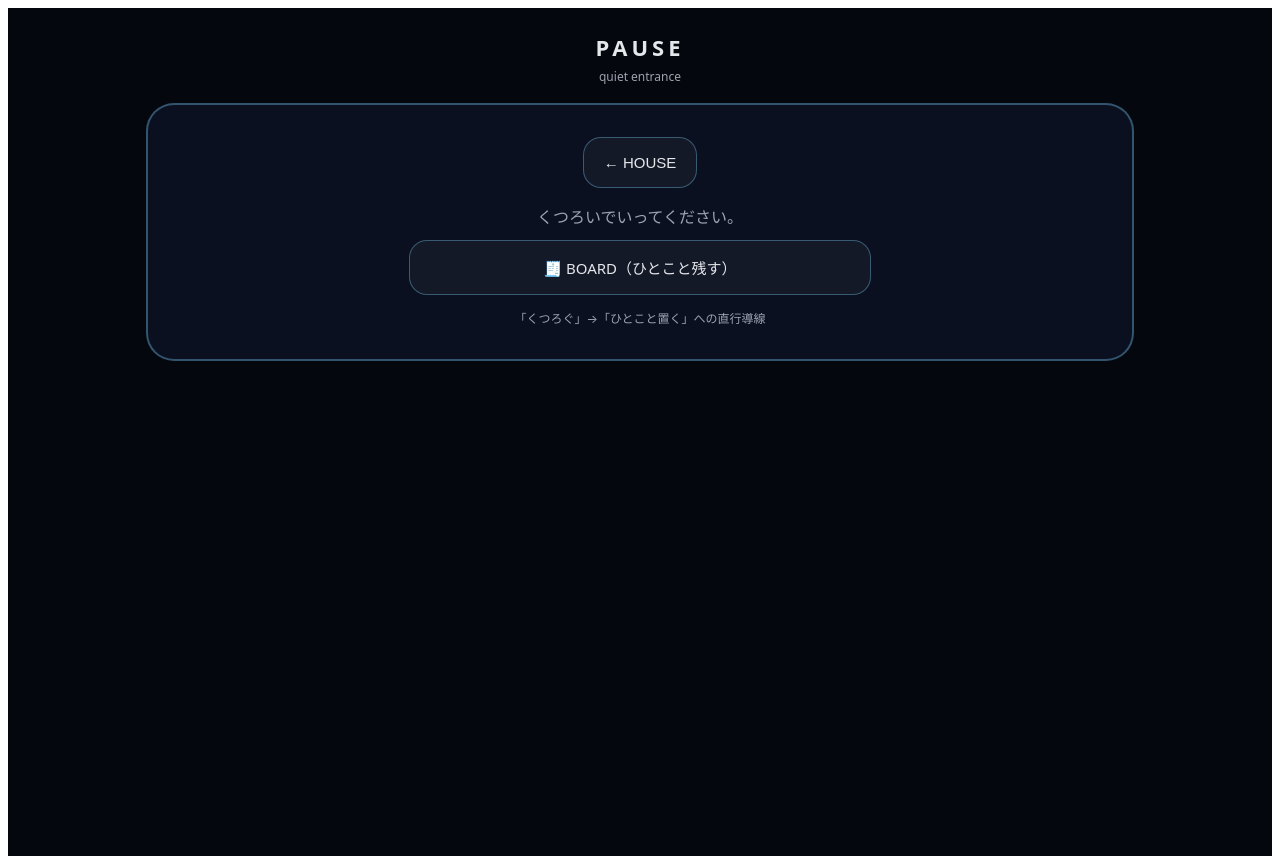
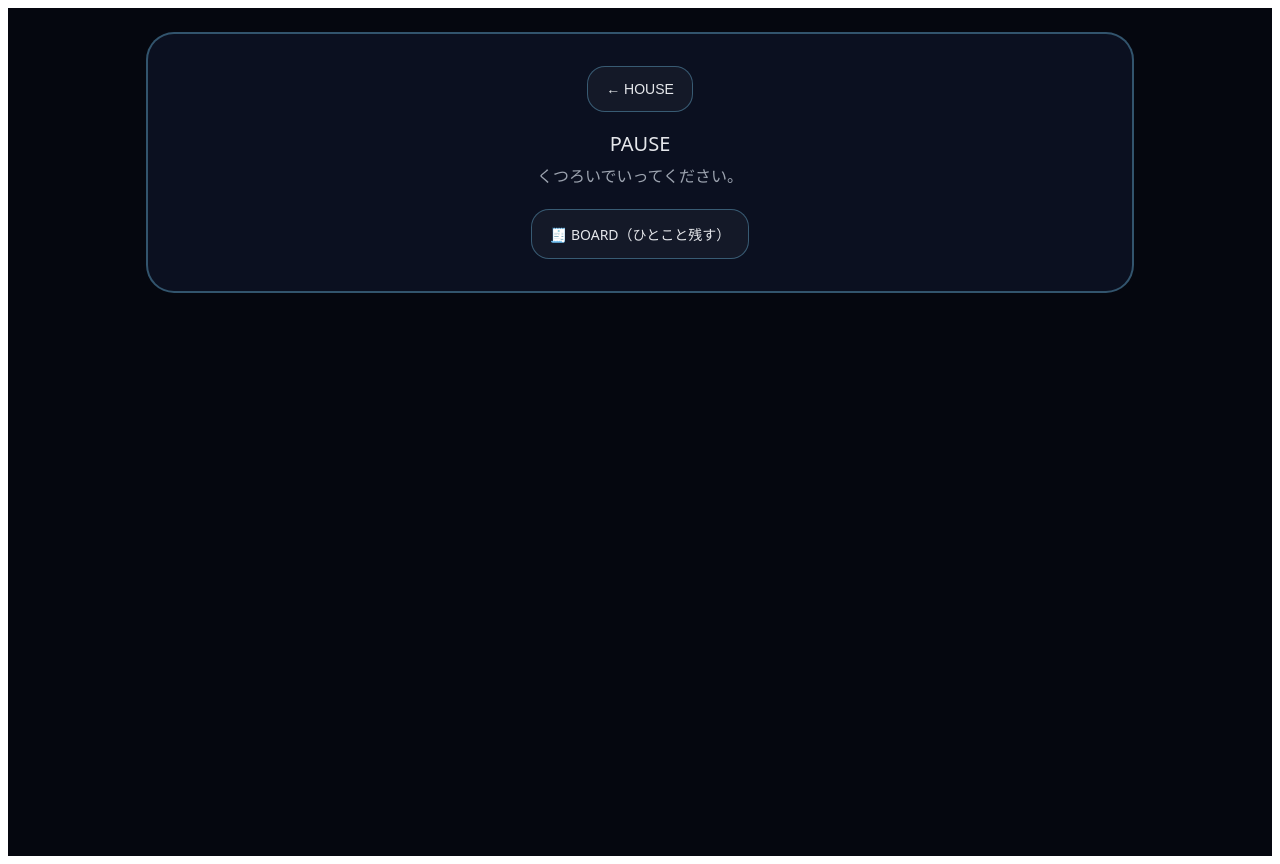
Before and after one commit to kan0601g-maker/pause-pwa, a Next.js app: page / in a window 1280 px wide. Both pictures are taken after a click on the button "☕ PAUSE". Built offline with nearby package versions, Linux system fonts and the light colour scheme.

Commit message:
Update page.js

```diff
--- a/app/page.js
+++ b/app/page.js
@@ -4,7 +4,7 @@ import React, { useState } from "react";
 import Link from "next/link";
 
 export default function Home() {
-  const [view, setView] = useState("HOUSE"); // HOUSE | PAUSE | STAR
+  const [view, setView] = useState("HOUSE");
 
   const bg = "#05070f";
   const card = "#0b1020";
@@ -31,18 +31,14 @@ export default function Home() {
     textAlign: "center",
   };
 
-  const btnBase = {
-    padding: "16px 20px",
+  const btn = {
+    padding: "14px 18px",
     borderRadius: 18,
-    fontSize: 15,
+    fontSize: 14,
     cursor: "pointer",
     border: `1px solid ${border}`,
     background: "rgba(255,255,255,0.04)",
     color: text,
-  };
-
-  const linkBtn = {
-    ...btnBase,
     textDecoration: "none",
     display: "inline-flex",
     alignItems: "center",
@@ -65,12 +61,9 @@ export default function Home() {
 
           <div style={frame}>
             <div style={{ fontSize: 64, marginBottom: 8 }}>👑</div>
-            <div style={{ fontSize: 13, letterSpacing: 1 }}>
-              Owner&nbsp;Yocchi
-            </div>
+            <div style={{ fontSize: 13 }}>Owner Yocchi</div>
           </div>
 
-          {/* ボタンゾーン */}
           <div
             style={{
               maxWidth: 720,
@@ -80,100 +73,48 @@ export default function Home() {
               gap: 18,
             }}
           >
-            <button style={btnBase} onClick={() => setView("PAUSE")}>
+            <button style={btn} onClick={() => setView("PAUSE")}>
               ☕ PAUSE
             </button>
-
-            <button style={btnBase} onClick={() => setView("STAR")}>
+            <button style={btn} onClick={() => setView("STAR")}>
               🌿 STAR LEAF
             </button>
-
-            <Link href="/board" style={linkBtn}>
+            <Link href="/board" style={btn}>
               🧾 BOARD
             </Link>
-          </div>
-
-          <div
-            style={{
-              textAlign: "center",
-              marginTop: 18,
-              fontSize: 12,
-              color: sub,
-            }}
-          >
-            House → Pause / Star Leaf / Board
           </div>
         </>
       )}
 
       {view === "PAUSE" && (
-        <>
-          <div style={{ textAlign: "center", marginBottom: 18 }}>
-            <div style={{ fontSize: 22, letterSpacing: 4, fontWeight: 700 }}>
-              PAUSE
-            </div>
-            <div style={{ fontSize: 12, color: sub, marginTop: 6 }}>
-              quiet entrance
-            </div>
-          </div>
-
         <div style={frame}>
-            <button
-              onClick={() => setView("HOUSE")}
-              style={{ ...btnBase, marginBottom: 16 }}
-            >
+          <button onClick={() => setView("HOUSE")} style={btn}>
             ← HOUSE
           </button>
 
-            <div style={{ fontSize: 16, marginBottom: 10, color: sub }}>
+          <div style={{ marginTop: 18, fontSize: 20 }}>PAUSE</div>
+          <div style={{ marginTop: 6, color: sub }}>
             くつろいでいってください。
           </div>
 
-            {/* ★ 追加：PAUSE内の導線 */}
-            <div
-              style={{
-                display: "grid",
-                gap: 14,
-                justifyItems: "center",
-                marginTop: 12,
-              }}
-            >
-              <Link href="/board" style={{ ...linkBtn, width: "min(420px, 100%)" }}>
+          {/* ★ ここが追加ポイント */}
+          <div style={{ marginTop: 22 }}>
+            <Link href="/board" style={btn}>
               🧾 BOARD（ひとこと残す）
             </Link>
-
-              <div style={{ width: "min(520px, 100%)", color: sub, fontSize: 12 }}>
-                「くつろぐ」→「ひとこと置く」への直行導線
           </div>
         </div>
-          </div>
-        </>
       )}
 
       {view === "STAR" && (
-        <>
-          <div style={{ textAlign: "center", marginBottom: 18 }}>
-            <div style={{ fontSize: 22, letterSpacing: 4, fontWeight: 700 }}>
+        <div style={frame}>
+          <button onClick={() => setView("HOUSE")} style={btn}>
+            ← HOUSE
+          </button>
+          <div style={{ marginTop: 18, color: "#22c55e" }}>
             STAR LEAF
           </div>
-            <div style={{ fontSize: 12, color: sub, marginTop: 6 }}>
-              scanning zone
         </div>
-          </div>
-
-          <div style={frame}>
-            <button
-              onClick={() => setView("HOUSE")}
-              style={{ ...btnBase, marginBottom: 16 }}
-            >
-              ← HOUSE
-            </button>
-
-            <div style={{ fontSize: 16, color: "#22c55e" }}>
-              READY.
-            </div>
-          </div>
-        </>
       )}
     </div>
   );
```
Lines whose indentation alone changed are shown as unchanged.
